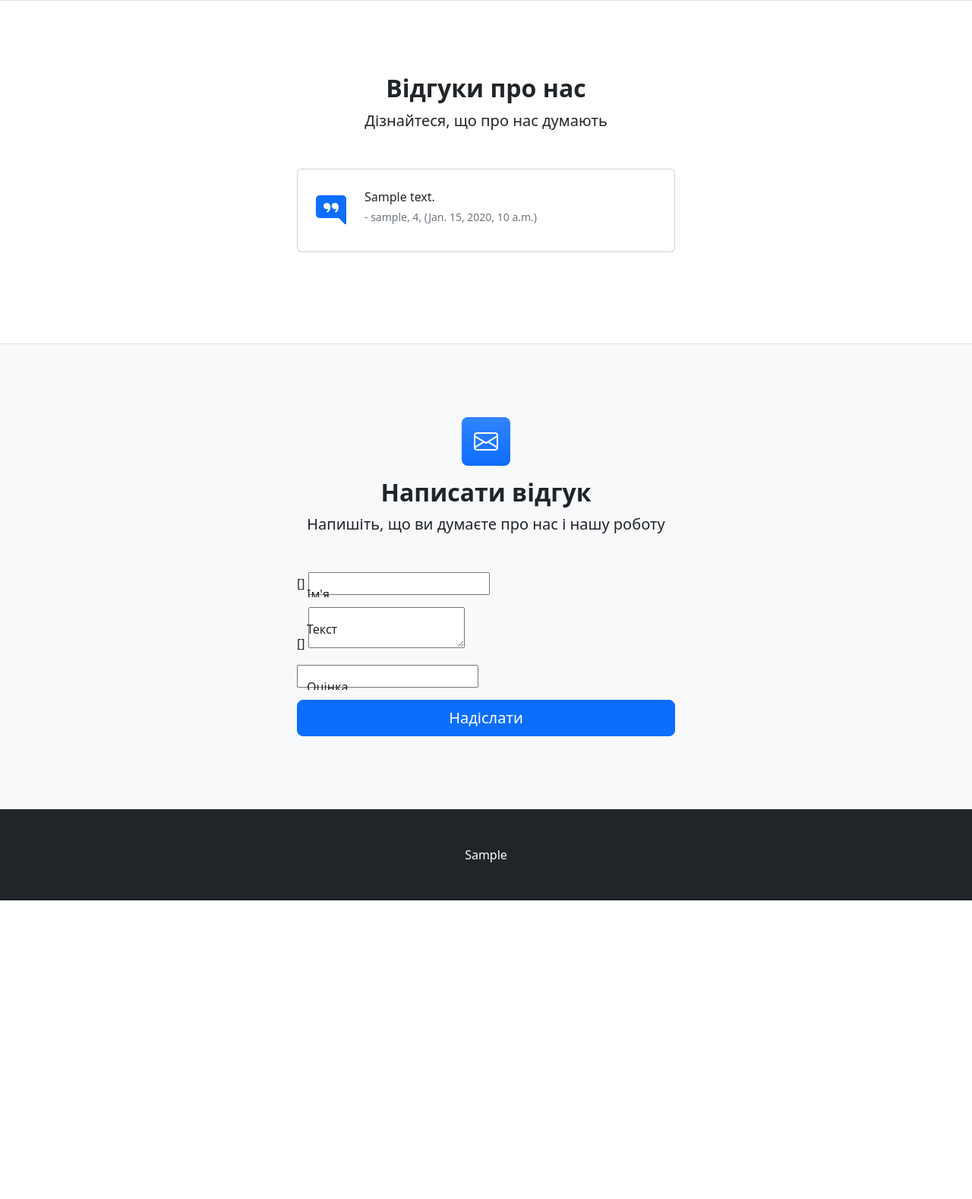
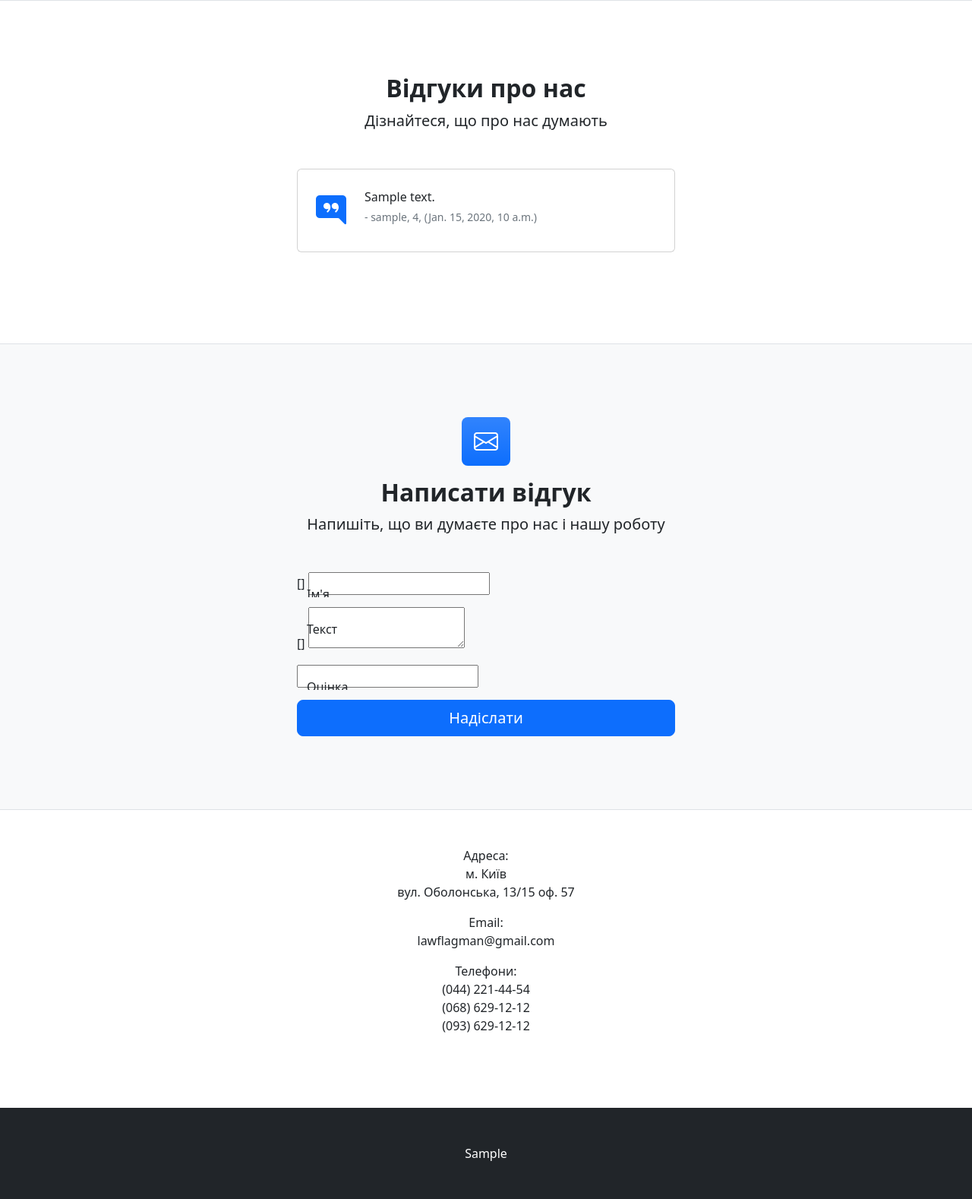
Before and after one commit to KolomarenkoDmytrii/cicd_webapp_labs, a Django app: template company/main/templates/index.html in a window 1280 px wide. Shown: the part 1967-3545 px from the top of the page at 76% size. Before the commit the page ends 3152 px from the top, so only its background shows below. Run offline with Django 3.2, Linux system fonts and the light colour scheme; the template is opened without the code that fills it: most values are stand-ins (such as "Sample title", 1, 10 or a date in 2020); form fields are guessed from the names that the template uses; some libraries are stand-ins or nearby versions.

Commit message:
Added the contact section to the home page

```diff
--- a/company/main/templates/components/navbar.html
+++ b/company/main/templates/components/navbar.html
@@ -9,6 +9,7 @@
                 <li class="nav-item"><a class="nav-link active" aria-current="page" href="{% url 'home' %}">Головна</a></li>
                 <li class="nav-item"><a class="nav-link active" aria-current="page" href="{% url 'feedbacks' %}">Відгуки</a></li>
                 <li class="nav-item"><a class="nav-link active" href="{% url 'about-page' %}">Про нас</a></li>
+                <li class="nav-item"><a class="nav-link active" href="{% url 'home' %}#contacts">Контакти</a></li>
             </ul>
         </div>
     </div>
--- a/company/main/templates/index.html
+++ b/company/main/templates/index.html
@@ -219,7 +219,7 @@
             </div>
         </div>
     </section>
-    <!-- Contact section-->
+    <!-- Feedback section-->
     <section class="bg-light py-5">
         <div class="container px-5 my-5 px-5">
             <div class="text-center mb-5">
@@ -278,4 +278,24 @@
             </div>
         </div>
     </section>
+    <section class="py-5 border-top" id="contacts">
+        <div class="text-center mb-5">
+            <p>Адреса:<br />
+            м. Київ<br />
+            вул. Оболонська, 13/15 оф. 57
+            </p>
+
+            <p>
+            Email:<br />
+            lawflagman@gmail.com
+            </p>
+
+            <p>
+            Телефони:<br />
+            (044) 221-44-54<br />
+            (068) 629-12-12<br />
+            (093) 629-12-12
+            </p>
+        </div>
+    </section>
 {% endblock %}
```
